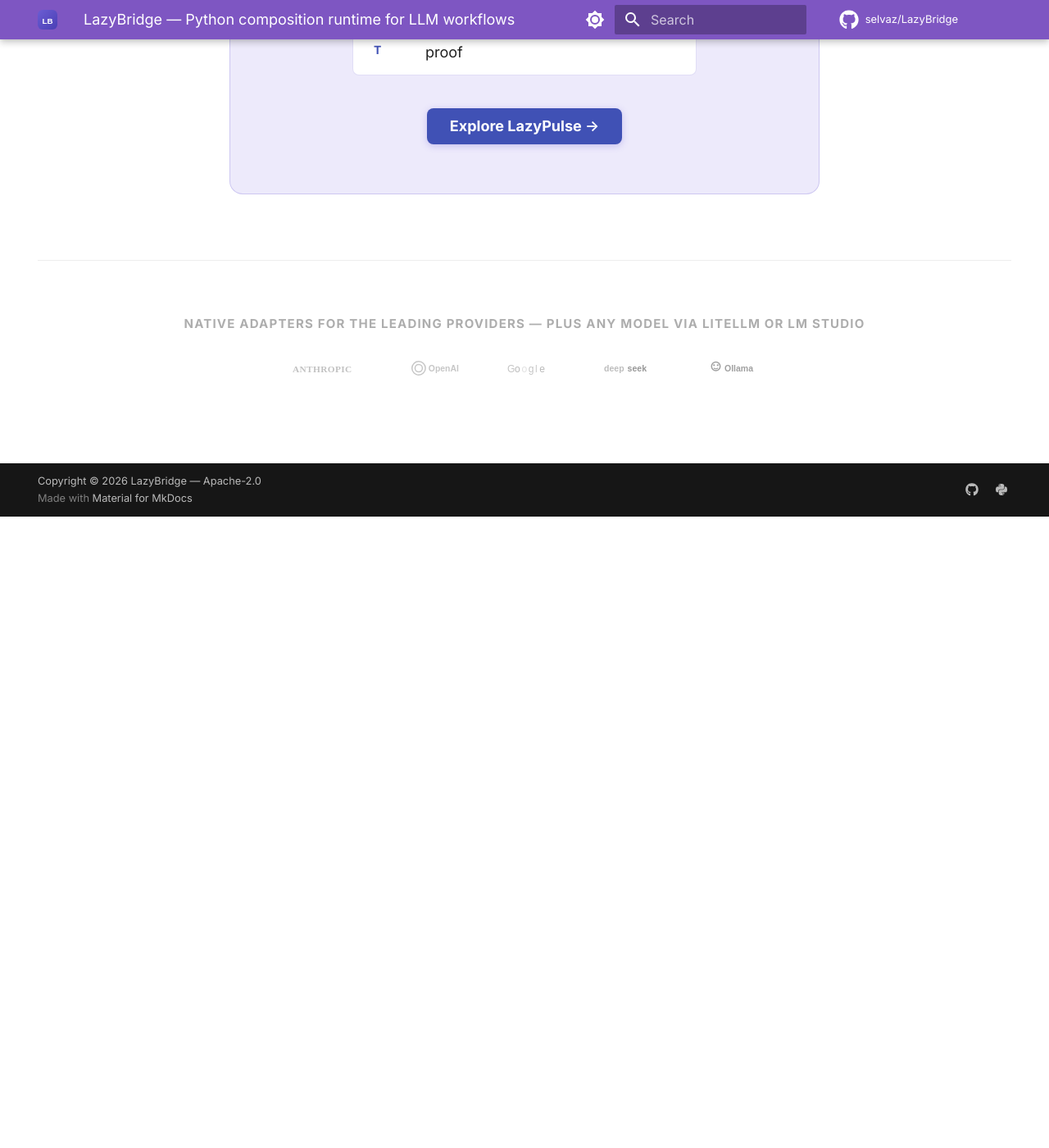
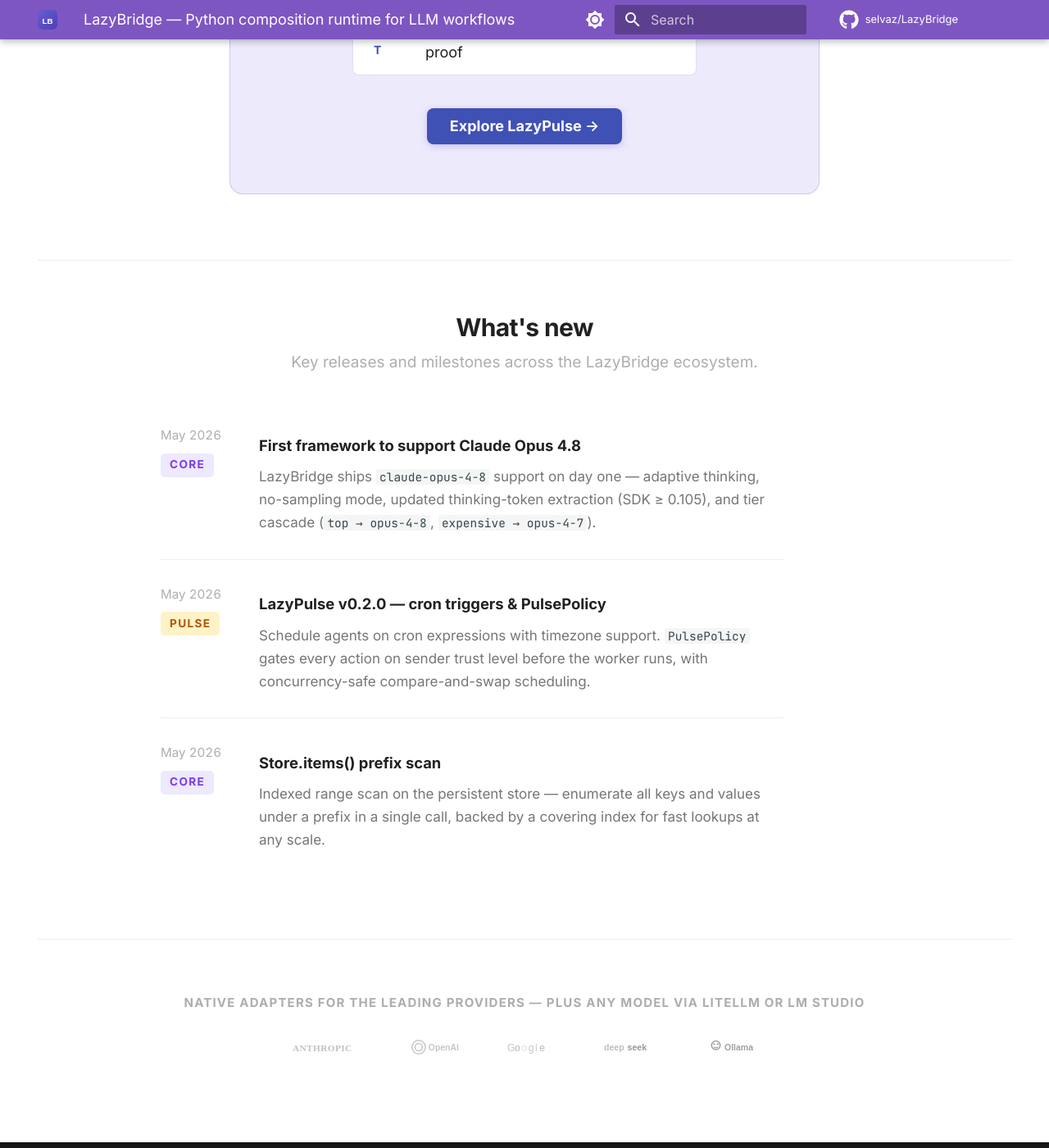
Before and after one commit to selvaz/lazybridgewebsite, an MkDocs documentation site: the page built from docs/index.md, in a window 1280 px wide and 1400 px high, scrolled down 5099 px. Shown: the whole window at 82% size. Built offline with MkDocs 1.6.1 and Material for MkDocs 9.7.7, drawn with Linux system fonts in a browser that asks for light colours; comment, search, counter and statistics services are not loaded; before the commit the page ends 5729 px from its top, so only the background shows below that.

Commit message:
feat(website): add "What's new" updates section
Adds a timeline-style feed above the providers strip that tracks key
ecosystem milestones. First three entries: claude-opus-4-8 day-one
support, LazyPulse v0.2.0 (cron + PulsePolicy), and Store.items()
prefix scan. New .lb-updates CSS block follows existing gutter,
breakpoint, and dark-mode patterns.

```diff
--- a/docs/index.md
+++ b/docs/index.md
@@ -271,6 +271,51 @@ description: Build LLM workflows where functions, agents, plans, humans and exte
   </div>
 </section>
 
+<!-- ═══════════════════ UPDATES ═══════════════════ -->
+<section class="lb-updates">
+  <div class="lb-updates__header">
+    <h2>What's new</h2>
+    <p class="lb-updates__sub">Key releases and milestones across the LazyBridge ecosystem.</p>
+  </div>
+
+  <ul class="lb-update-list">
+
+    <li class="lb-update-item">
+      <div class="lb-update-item__meta">
+        <span class="lb-update-date">May 2026</span>
+        <span class="lb-eco-card__badge lb-eco-card__badge--core">core</span>
+      </div>
+      <div class="lb-update-item__body">
+        <p class="lb-update-title">First framework to support Claude Opus 4.8</p>
+        <p class="lb-update-desc">LazyBridge ships <code>claude-opus-4-8</code> support on day one &mdash; adaptive thinking, no-sampling mode, updated thinking-token extraction (SDK &ge;&nbsp;0.105), and tier cascade (<code>top&nbsp;&rarr;&nbsp;opus-4-8</code>, <code>expensive&nbsp;&rarr;&nbsp;opus-4-7</code>).</p>
+      </div>
+    </li>
+
+    <li class="lb-update-item">
+      <div class="lb-update-item__meta">
+        <span class="lb-update-date">May 2026</span>
+        <span class="lb-eco-card__badge lb-eco-card__badge--pulse">pulse</span>
+      </div>
+      <div class="lb-update-item__body">
+        <p class="lb-update-title">LazyPulse v0.2.0 &mdash; cron triggers &amp; PulsePolicy</p>
+        <p class="lb-update-desc">Schedule agents on cron expressions with timezone support. <code>PulsePolicy</code> gates every action on sender trust level before the worker runs, with concurrency-safe compare-and-swap scheduling.</p>
+      </div>
+    </li>
+
+    <li class="lb-update-item">
+      <div class="lb-update-item__meta">
+        <span class="lb-update-date">May 2026</span>
+        <span class="lb-eco-card__badge lb-eco-card__badge--core">core</span>
+      </div>
+      <div class="lb-update-item__body">
+        <p class="lb-update-title">Store.items() prefix scan</p>
+        <p class="lb-update-desc">Indexed range scan on the persistent store &mdash; enumerate all keys and values under a prefix in a single call, backed by a covering index for fast lookups at any scale.</p>
+      </div>
+    </li>
+
+  </ul>
+</section>
+
 <!-- ═══════════════════ PROVIDERS ═══════════════════ -->
 <section class="lb-providers">
   <p class="lb-providers__caption">Native adapters for the leading providers &mdash; plus any model via LiteLLM or LM Studio</p>
--- a/docs/stylesheets/extra.css
+++ b/docs/stylesheets/extra.css
@@ -73,6 +73,7 @@
 .lb-feature-cards,
 .lb-code-panel,
 .lb-ecosystem,
+.lb-updates,
 .lb-providers {
   max-width: 1280px;
   margin-left: auto;
@@ -476,12 +477,82 @@
 }
 .lb-providers__logos img:hover { filter: none; opacity: 1; }
 
+/* ── UPDATES ─────────────────────────────────────────────────────────────────── */
+.lb-updates {
+  padding-top: 3rem;
+  padding-bottom: 3rem;
+  border-top: 1px solid var(--lb-border);
+}
+.lb-updates__header {
+  text-align: center;
+  margin-bottom: 2rem;
+}
+.lb-updates__header h2 {
+  font-size: 1.5rem;
+  font-weight: 800;
+  color: var(--lb-text-h);
+  margin: 0 0 0.35rem;
+  letter-spacing: -0.02em;
+}
+.lb-updates__sub {
+  font-size: 0.95rem;
+  color: var(--lb-text-muted);
+  margin: 0;
+}
+
+.lb-update-list {
+  list-style: none;
+  padding: 0;
+  margin: 0 auto;
+  max-width: 780px;
+}
+
+.lb-update-item {
+  display: flex;
+  gap: 1.5rem;
+  padding: 1.1rem 0;
+  border-bottom: 1px solid var(--lb-border);
+  align-items: flex-start;
+}
+.lb-update-item:last-child { border-bottom: none; }
+
+.lb-update-item__meta {
+  flex-shrink: 0;
+  display: flex;
+  flex-direction: column;
+  align-items: flex-start;
+  gap: 0.45rem;
+  min-width: 90px;
+}
+
+.lb-update-date {
+  font-size: 0.76rem;
+  color: var(--lb-text-muted);
+  font-variant-numeric: tabular-nums;
+  white-space: nowrap;
+}
+
+.lb-update-item__body { flex: 1; min-width: 0; }
+.lb-update-title {
+  font-size: 0.92rem;
+  font-weight: 700;
+  color: var(--lb-text-h);
+  margin: 0 0 0.25rem;
+}
+.lb-update-desc {
+  font-size: 0.85rem;
+  color: var(--lb-text-body);
+  line-height: 1.65;
+  margin: 0;
+}
+
 /* ── RESPONSIVE ─────────────────────────────────────────────────────────────── */
 @media (max-width: 1100px) {
   .lb-hero,
   .lb-feature-cards,
   .lb-code-panel,
   .lb-ecosystem,
+  .lb-updates,
   .lb-providers { padding-left: 3rem; padding-right: 3rem; }
   .lb-concepts   { padding-left: 1.25rem; padding-right: 1.25rem; }
 }
@@ -544,4 +615,8 @@
     padding-bottom: 3rem;
   }
   .lb-providers__logos { gap: 1.25rem; }
+
+  .lb-updates { padding-left: 1.5rem; padding-right: 1.5rem; }
+  .lb-update-item { flex-direction: column; gap: 0.5rem; }
+  .lb-update-item__meta { flex-direction: row; align-items: center; min-width: 0; }
 }
```
